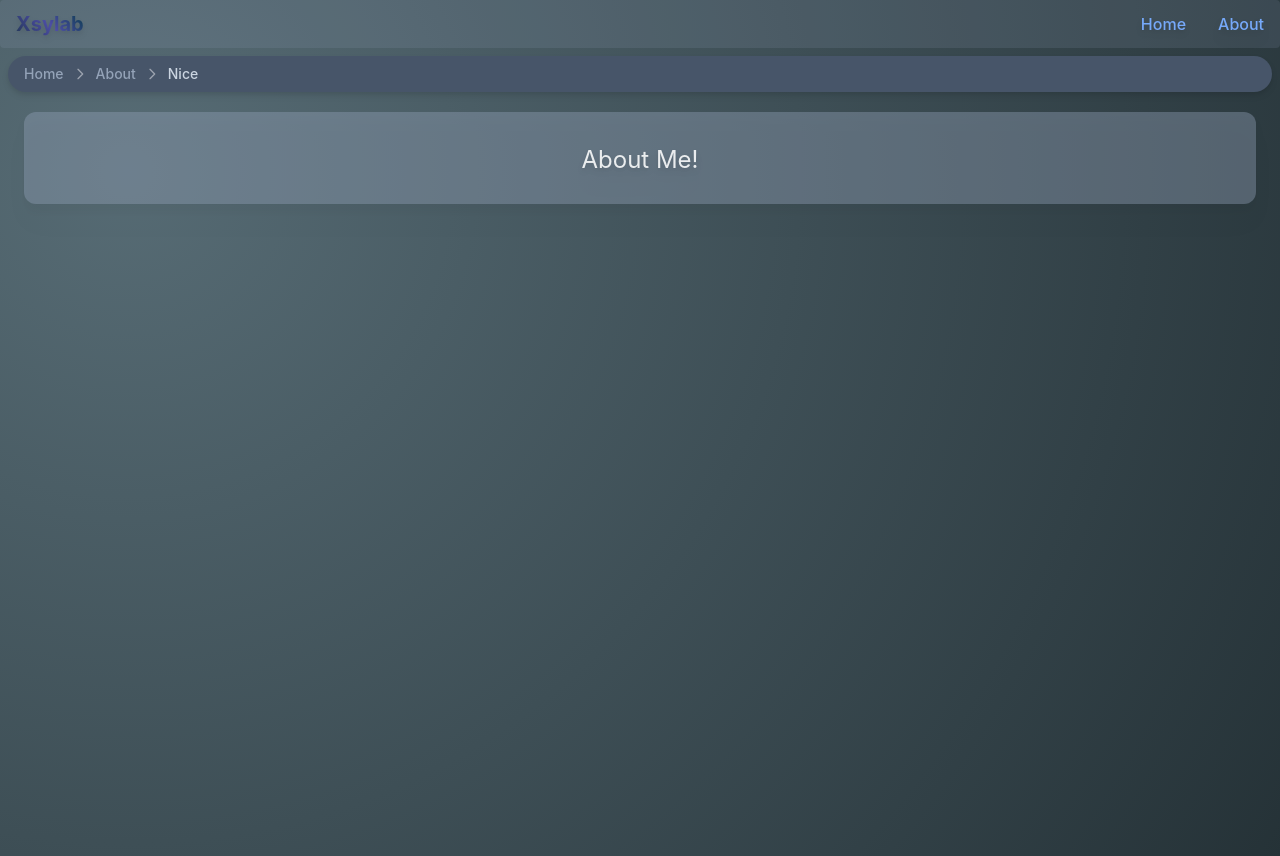
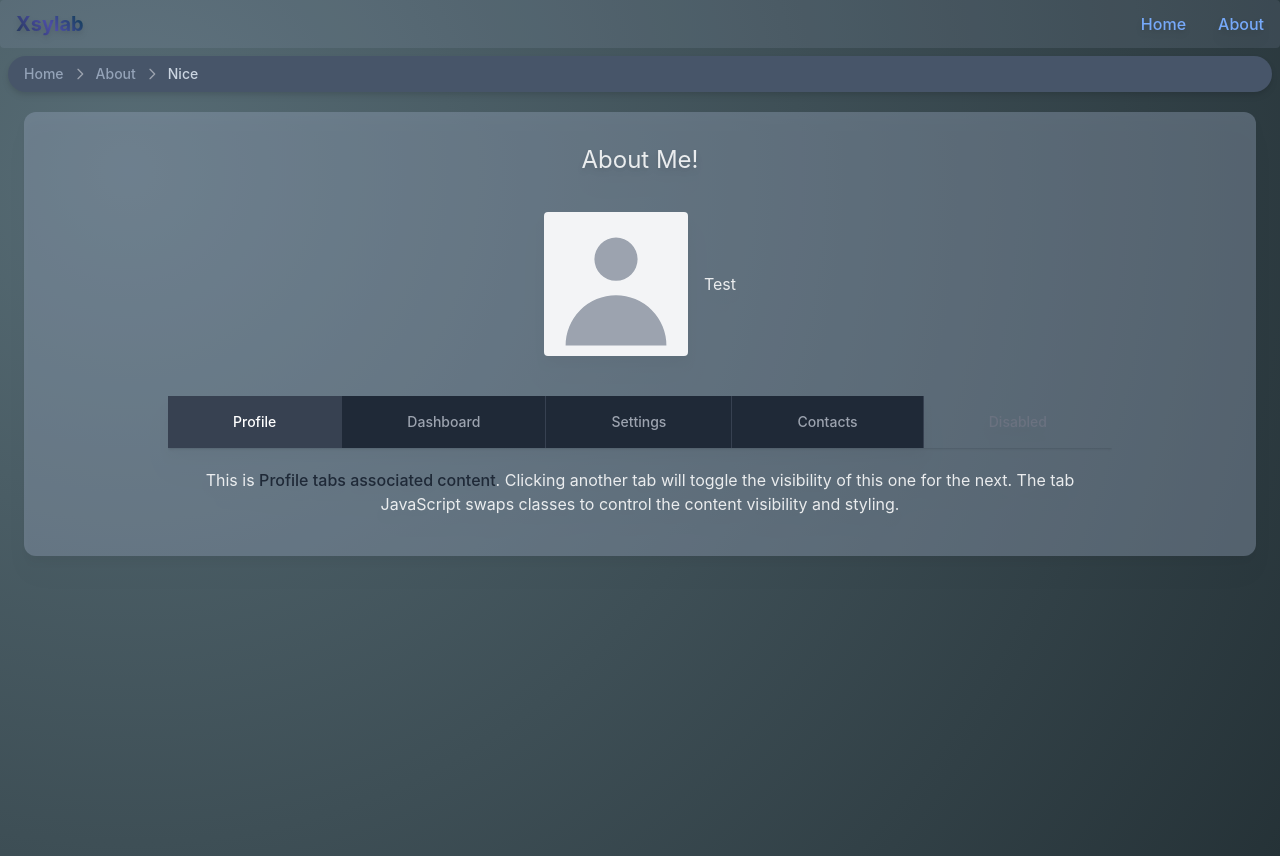
Before and after one commit to VacTuzX-dot/XsyVite, a React (Vite) app: page /about/nice in a window 1280 px wide. Built offline with nearby package versions, Linux system fonts and the light colour scheme.

Commit message:
Update About

```diff
--- a/src/pages/about.tsx
+++ b/src/pages/about.tsx
@@ -30,16 +30,18 @@ const About: React.FC = () => {
         </Breadcrumb>
 
         {/* Content */}
-        <div>
+        <div className="animate__animated animate__fadeInDown animate__faster">
           <div className="mx-5 my-3 rounded-xl bg-slate-300 bg-opacity-50 py-5 text-center drop-shadow-lg">
             <p className="text-2xl text-black drop-shadow-md">About</p>
             <p className="text-xl text-black drop-shadow-md">Test</p>
             <div className="my-5 flex flex-wrap justify-center gap-10">
               <Link to="/about/leo">
                 <div className="leo_avatar drop-shadow-xl"></div>
+                <p className="mt-5">Leo</p>
               </Link>
               <Link to="/about/nice">
                 <div className="nice_avatar drop-shadow-xl"></div>
+                <p className="mt-5">Nice</p>
               </Link>
             </div>
           </div>
--- a/src/pages/about_nice.tsx
+++ b/src/pages/about_nice.tsx
@@ -4,7 +4,7 @@ import "../style/index.css";
 import About from "./about";
 // Import other things that require
 import React from "react";
-import { Breadcrumb, BreadcrumbItem } from "flowbite-react";
+import { Breadcrumb, BreadcrumbItem, Avatar, Tabs } from "flowbite-react";
 import { Link, Route, Routes } from "react-router-dom";
 
 const About_Nice: React.FC = () => {
@@ -38,7 +38,58 @@ const About_Nice: React.FC = () => {
 
         {/* Content */}
         <div className="animate__animated animate__fadeInDown animate__faster mx-6 mt-5 rounded-xl bg-slate-400 bg-opacity-40 pb-7 pt-8 text-center drop-shadow-xl">
-          <h1 className="text-2xl drop-shadow-md">About Me!</h1>
+          <h1 className="pb-9 text-2xl drop-shadow-md">About Me!</h1>
+          <div className="flex flex-wrap items-center justify-center gap-4">
+            <Avatar size="xl" alt="placeholder" />
+            <p>Test</p>
+          </div>
+          <div className="mx-36 mt-10 overflow-x-auto">
+            <Tabs
+              aria-label="Full width tabs"
+              variant="fullWidth"
+              className="dark"
+            >
+              <Tabs.Item active title="Profile">
+                This is{" "}
+                <span className="font-medium text-gray-800">
+                  Profile tabs associated content
+                </span>
+                . Clicking another tab will toggle the visibility of this one
+                for the next. The tab JavaScript swaps classes to control the
+                content visibility and styling.
+              </Tabs.Item>
+              <Tabs.Item title="Dashboard">
+                This is{" "}
+                <span className="font-medium text-gray-800">
+                  Dashboard tabs associated content
+                </span>
+                . Clicking another tab will toggle the visibility of this one
+                for the next. The tab JavaScript swaps classes to control the
+                content visibility and styling.
+              </Tabs.Item>
+              <Tabs.Item title="Settings">
+                This is{" "}
+                <span className="font-medium text-gray-800">
+                  Settings tabs associated content
+                </span>
+                . Clicking another tab will toggle the visibility of this one
+                for the next. The tab JavaScript swaps classes to control the
+                content visibility and styling.
+              </Tabs.Item>
+              <Tabs.Item title="Contacts">
+                This is{" "}
+                <span className="font-medium text-gray-800">
+                  Contacts tabs associated content
+                </span>
+                . Clicking another tab will toggle the visibility of this one
+                for the next. The tab JavaScript swaps classes to control the
+                content visibility and styling.
+              </Tabs.Item>
+              <Tabs.Item disabled title="Disabled">
+                Disabled content
+              </Tabs.Item>
+            </Tabs>
+          </div>
         </div>
       </div>
 
```
